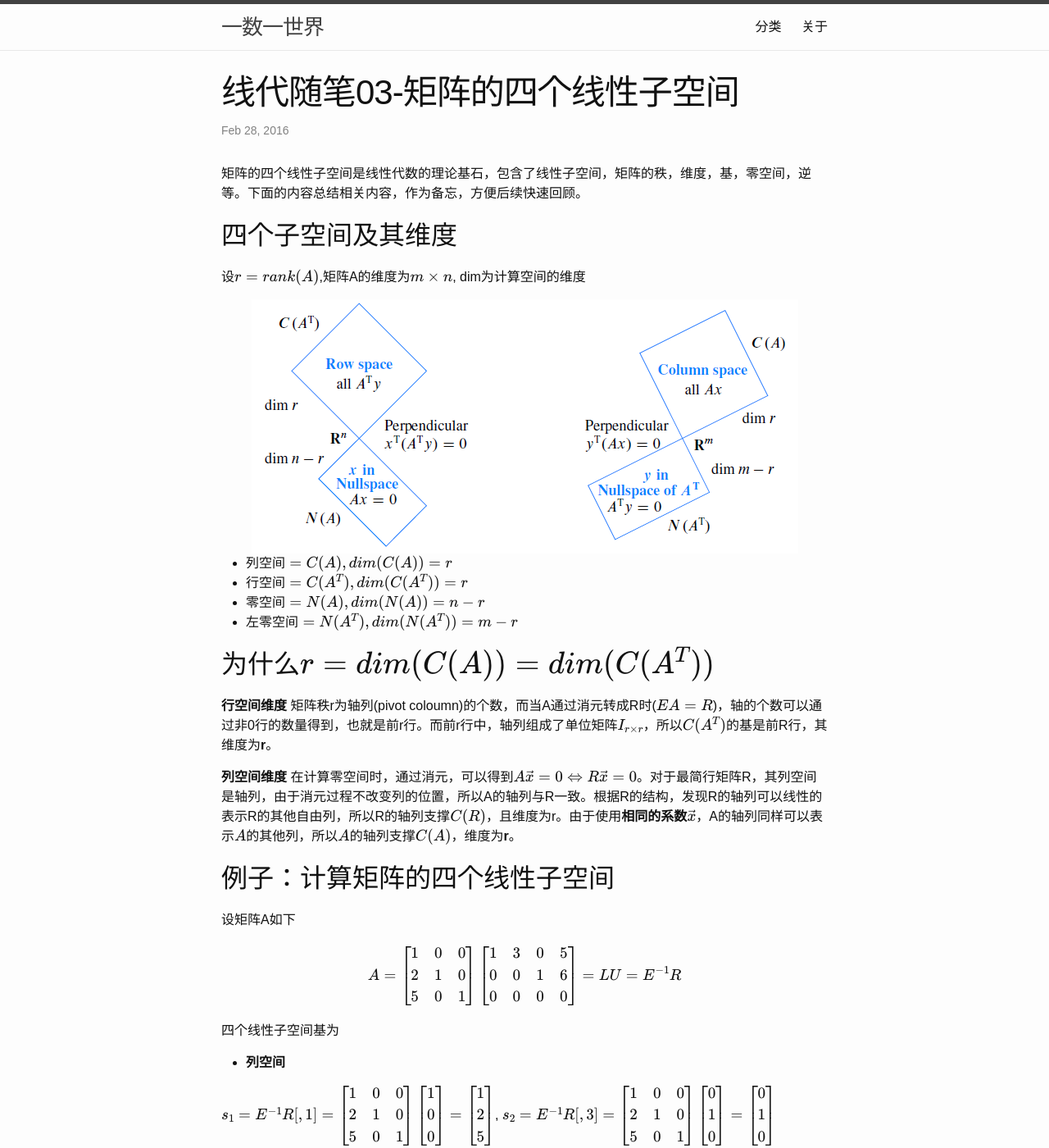
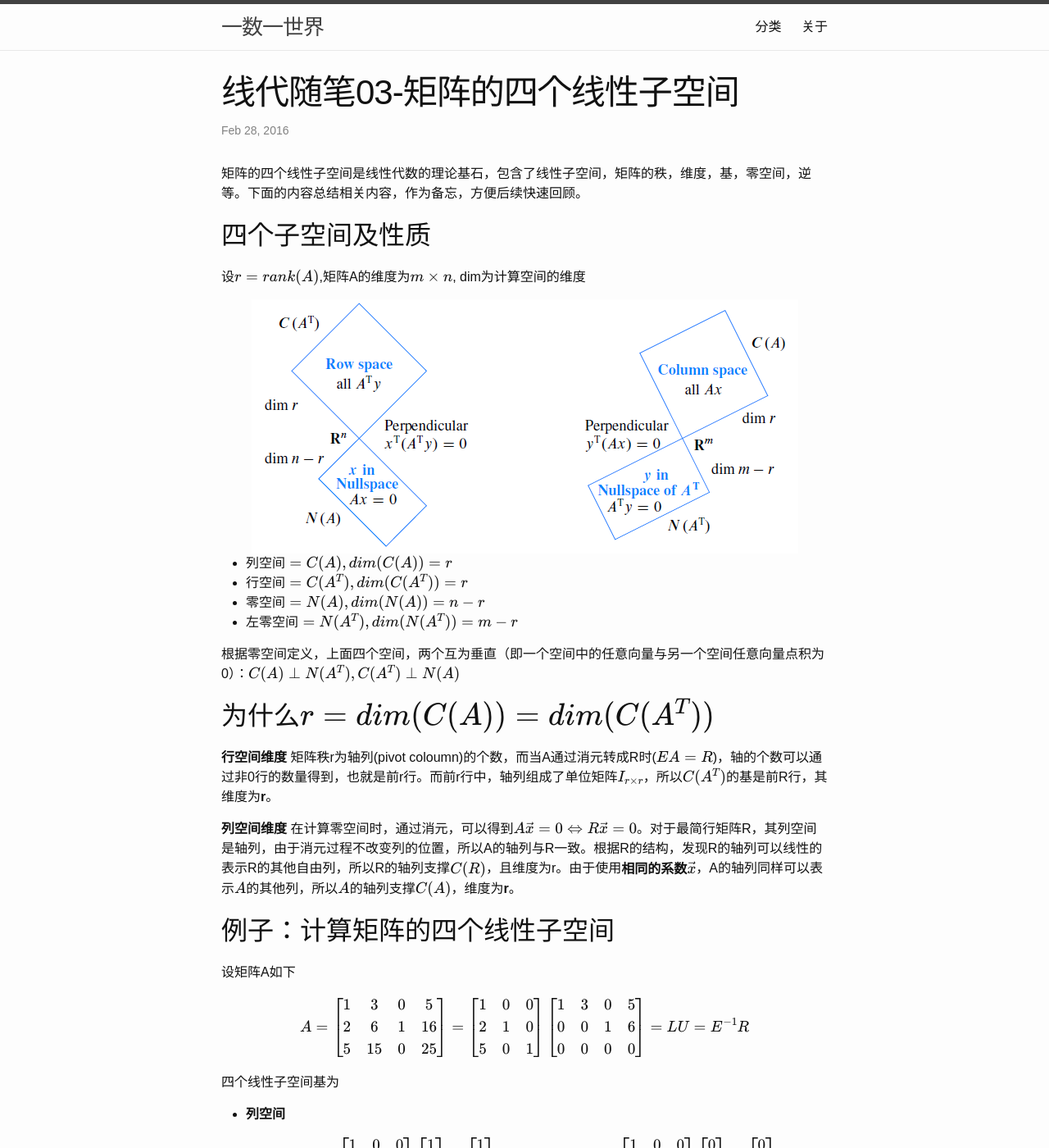
Before and after one commit to bourneli/bourneli.github.io, a Jekyll site: the page built from _posts/2016-02-28-linear-algebra-03-the-four-subspaces-of-matrix.markdown, in a window 1280 px wide and 1400 px high. Shown: the whole window at 82% size. Built offline with Jekyll 4.4.1, drawn with Linux system fonts in a browser that asks for light colours; formulas are drawn with MathJax 3.

Commit message:
update linear algebra 3

```diff
--- a/_posts/2016-02-28-linear-algebra-03-the-four-subspaces-of-matrix.markdown
+++ b/_posts/2016-02-28-linear-algebra-03-the-four-subspaces-of-matrix.markdown
@@ -7,7 +7,7 @@ categories: [linear-algebra]
 
 矩阵的四个线性子空间是线性代数的理论基石，包含了线性子空间，矩阵的秩，维度，基，零空间，逆等。下面的内容总结相关内容，作为备忘，方便后续快速回顾。
 
-## 四个子空间及其维度
+## 四个子空间及性质
 设$r = rank(A)$,矩阵A的维度为$m \times n$, dim为计算空间的维度
 <div align="center"><img src="/img/4subspace_2.png" /></div>
 
@@ -16,7 +16,7 @@ categories: [linear-algebra]
 * $零空间=N(A), dim(N(A)) = n-r$
 * $左零空间=N(A^T), dim(N(A^T))=m-r$
 
-
+根据零空间定义，上面四个空间，两个互为垂直（即一个空间中的任意向量与另一个空间任意向量点积为0）：$C(A) \perp N(A^T), C(A^T) \perp N(A)$
 
 ## 为什么$r=dim(C(A))=dim(C(A^T))$
 **行空间维度** 矩阵秩r为轴列(pivot coloumn)的个数，而当A通过消元转成R时($EA = R$)，轴的个数可以通过非0行的数量得到，也就是前r行。而前r行中，轴列组成了单位矩阵$I_{r \times r}$，所以$C(A^T)$的基是前R行，其维度为**r**。
@@ -27,8 +27,9 @@ categories: [linear-algebra]
 设矩阵A如下
 
 $$
-A = \begin{bmatrix}1&0&0 \\ 2&1&0 \\ 5&0&1 \end{bmatrix}
-\begin{bmatrix} 1&3&0&5 \\ 0&0&1&6 \\ 0&0&0&0 \end{bmatrix} = LU = E^{-1}R
+A = \begin{bmatrix} 1&3&0&5 \\ 2&6&1&16 \\ 5&15&0&25 \end{bmatrix}
+  = \begin{bmatrix}1&0&0 \\ 2&1&0 \\ 5&0&1 \end{bmatrix}
+	\begin{bmatrix} 1&3&0&5 \\ 0&0&1&6 \\ 0&0&0&0 \end{bmatrix} = LU = E^{-1}R
 $$
 
 四个线性子空间基为
```
